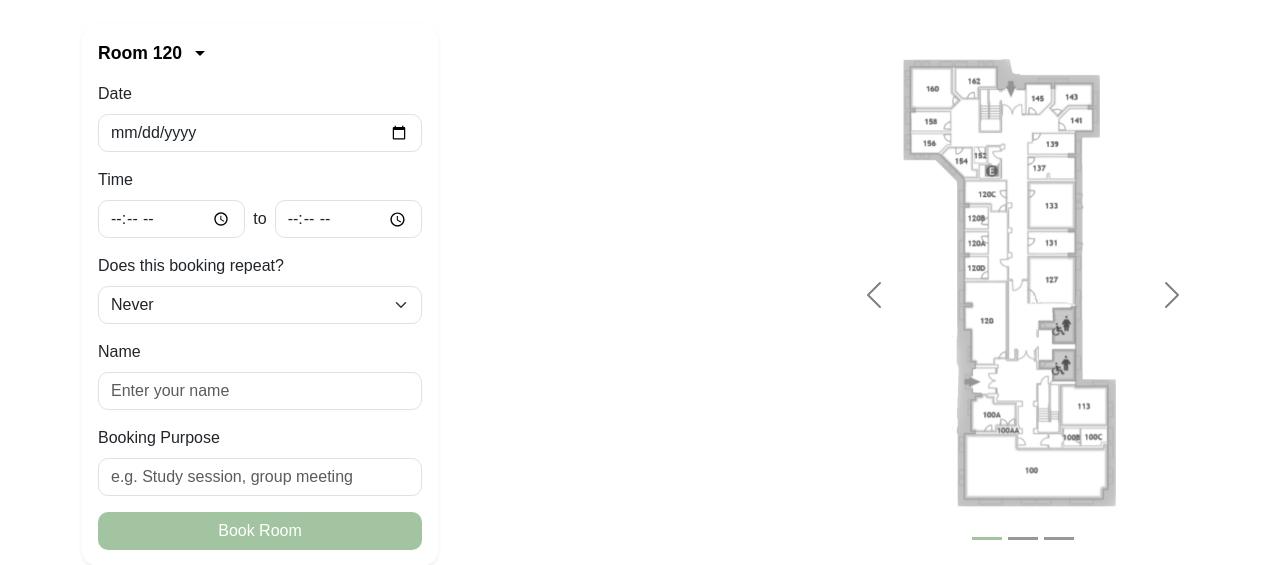
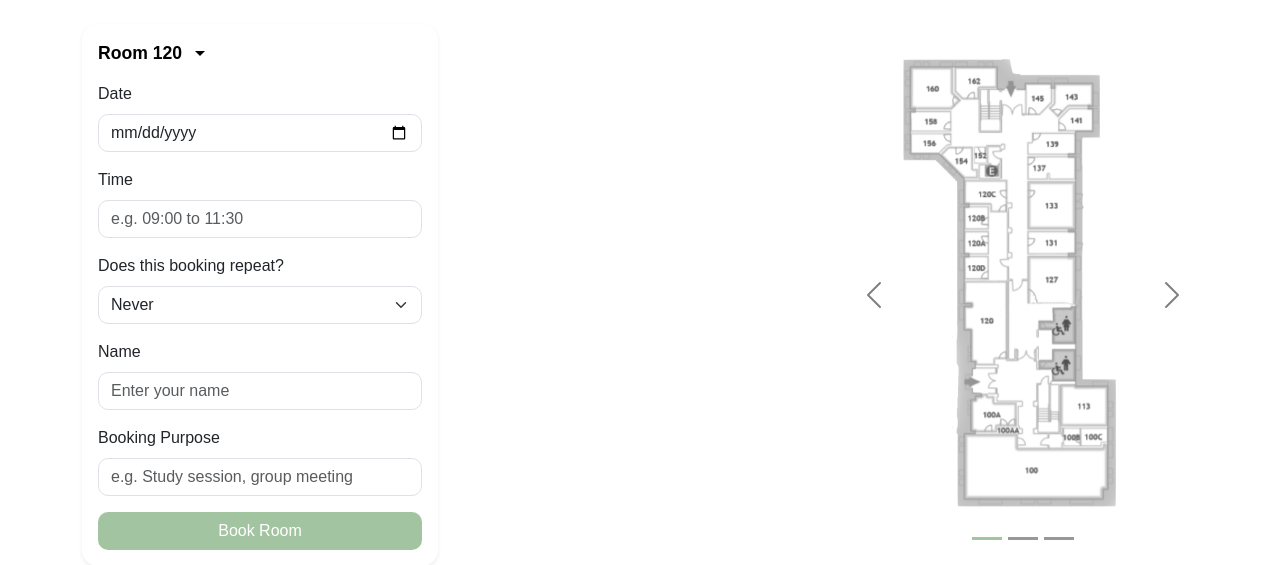
Before and after one commit to esme-nadeau/422-Price-Girls, a Python web app: template flask/templates/map.html in a window 1280 px wide. Shown: the top 565 px of the page. Run offline with Jinja, Linux system fonts and the light colour scheme; the template is opened without the code that fills it, so the values that code supplies are empty.

Commit message:
Fixed time compatibility issue. Was working on only Chrome and not Firefox, now has an implementation for both.

```diff
--- a/flask/static/css/map.css
+++ b/flask/static/css/map.css
@@ -12,7 +12,7 @@ body {
     background: #fff;
     border: none;
     border-radius: 16px !important;
-    box-shadow: 0 10px 30px rgba(0, 0, 0, 0.2);
+    box-shadow: 0 10px 30px 2px rgba(0, 0, 0, 0.2);
 }
 
 .booking-widget .form-control,
--- a/flask/templates/map.html
+++ b/flask/templates/map.html
@@ -39,14 +39,18 @@
                         <input type="date" class="form-control" id="date">
                     </div>
 
-                    <!-- Time input -->
+                    <!-- Time input (typed format xx:xx to xx:xx) -->
                     <div class="mb-3">
-                        <label class="form-label">Time</label>
-                        <div class="d-flex gap-2">
-                            <input type="time" class="form-control" id="startTime">
-                            <span class="align-self-center">to</span>
-                            <input type="time" class="form-control" id="endTime">
-                        </div>
+                        <label class="form-label" for="timeRange">Time</label>
+                        <input
+                            type="text"
+                            class="form-control"
+                            id="timeRange"
+                            placeholder="e.g. 09:00 to 11:30"
+                            pattern="^([01]\d|2[0-3]):([0-5]\d)\s+to\s+([01]\d|2[0-3]):([0-5]\d)$"
+                            title="Please enter a time range in the format HH:MM to HH:MM (e.g. 09:00 to 11:30)"
+                            required
+                        >
                     </div>
 
 
```
